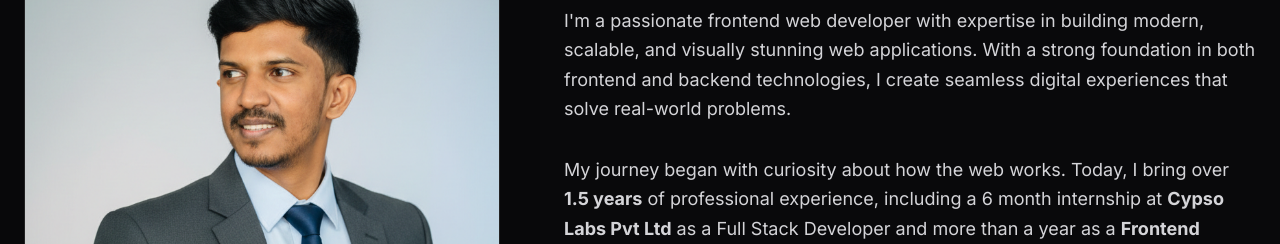
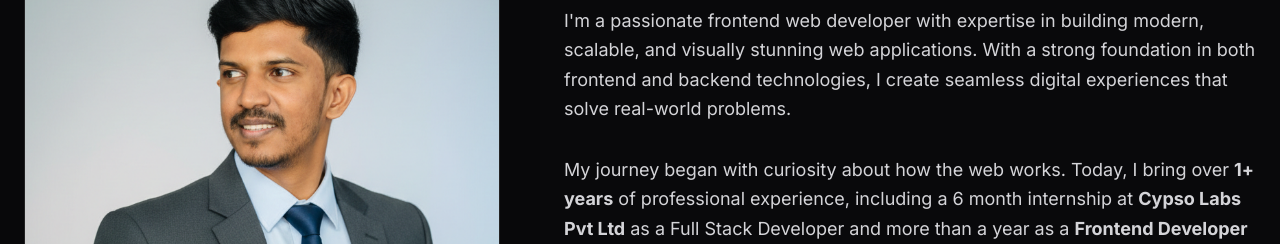
Before and after one commit to isurusamod/isurusamod-portfolio, a website: page about.html in a window 1280 px wide. Shown: the part 552-796 px from the top of the page. Drawn offline with nearby package versions, Linux system fonts and the light colour scheme.

Commit message:
new update

```diff
--- a/about.html
+++ b/about.html
@@ -143,7 +143,7 @@
           </p>
 
           <p>
-            My journey began with curiosity about how the web works. Today, I bring over <strong>1.5 years</strong>
+            My journey began with curiosity about how the web works. Today, I bring over <strong>1+ years</strong>
             of professional experience, including a 6 month internship at <strong>Cypso Labs Pvt Ltd</strong>
             as a Full Stack Developer and more than a year as a <strong>Frontend Developer</strong> at
             <strong>Codeways Pvt Ltd</strong>. I am currently working as a <strong>WordPress Developer</strong> at
```
